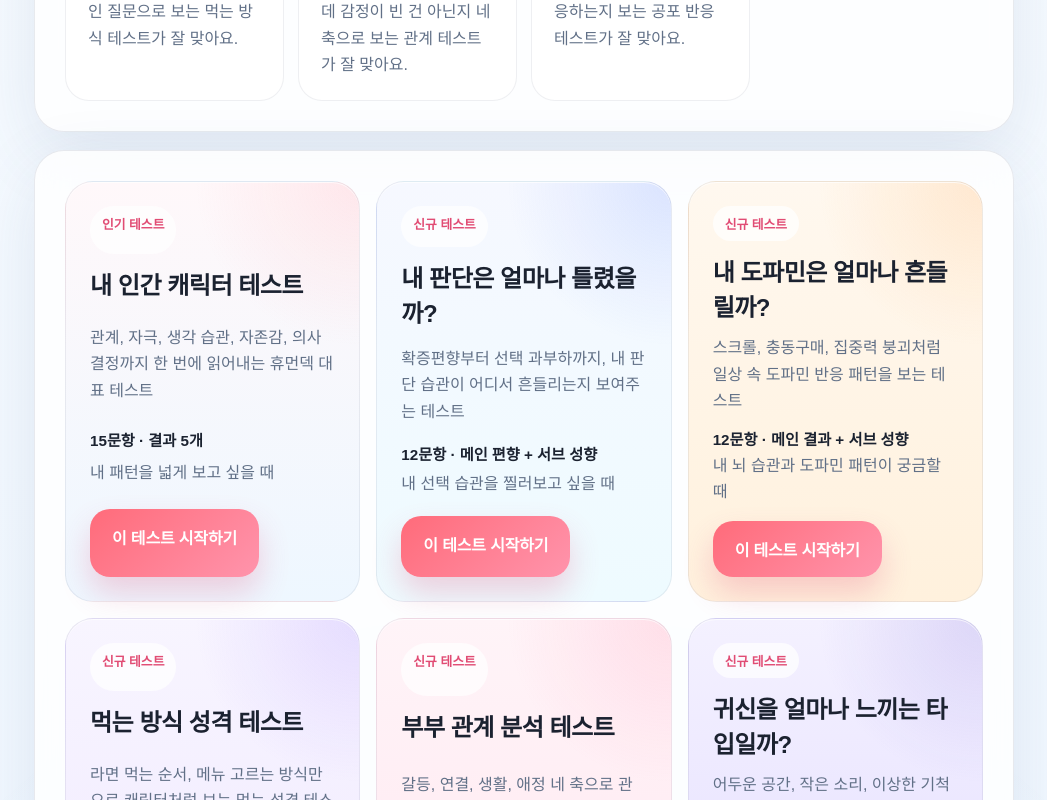
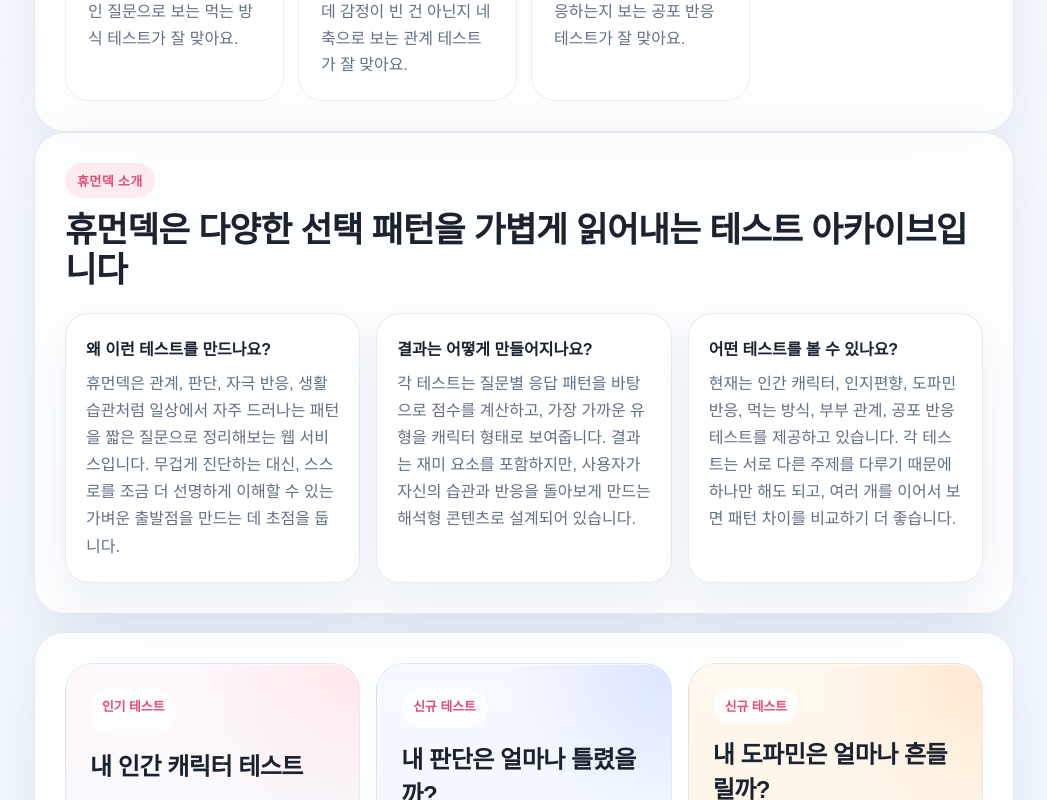
Before and after one commit to chichigoldbar-collab/humandeck, a Next.js app: page / in a window 1280 px wide. Shown: the part 1160-1960 px from the top of the page, without its empty margins (116-1163 px from the left). Built offline with nearby package versions, Linux system fonts and the light colour scheme; no server answers.

Commit message:
Add service info and FAQ pages

```diff
--- a/app/globals.css
+++ b/app/globals.css
@@ -1043,6 +1043,54 @@ button {
   letter-spacing: -0.03em;
 }
 
+.home-service-panel {
+  display: grid;
+  gap: 22px;
+}
+
+.home-service-grid {
+  display: grid;
+  grid-template-columns: repeat(auto-fit, minmax(220px, 1fr));
+  gap: 16px;
+}
+
+.home-service-card,
+.faq-card {
+  border-radius: 24px;
+  border: 1px solid var(--line);
+  background: rgba(255, 255, 255, 0.78);
+  padding: 22px 20px;
+  box-shadow: 0 18px 44px rgba(42, 77, 122, 0.08);
+}
+
+.home-service-card strong {
+  display: block;
+  margin-bottom: 10px;
+  color: var(--text);
+  font-size: 1rem;
+  font-weight: 800;
+}
+
+.home-service-card p,
+.faq-card p {
+  margin: 0;
+  color: var(--muted);
+  line-height: 1.7;
+}
+
+.faq-list {
+  display: grid;
+  gap: 16px;
+  margin-top: 24px;
+}
+
+.faq-card h2 {
+  margin: 0 0 10px;
+  color: var(--text);
+  font-size: 1.1rem;
+  line-height: 1.35;
+}
+
 .policy-card > p {
   margin: 0 0 24px;
   color: var(--muted);
--- a/components/HomeExperience.tsx
+++ b/components/HomeExperience.tsx
@@ -147,6 +147,41 @@ export function HomeExperience() {
         </div>
       </section>
 
+      <section className="panel home-service-panel">
+        <div className="panel-header">
+          <span>휴먼덱 소개</span>
+          <h2>휴먼덱은 다양한 선택 패턴을 가볍게 읽어내는 테스트 아카이브입니다</h2>
+        </div>
+        <div className="home-service-grid">
+          <article className="home-service-card">
+            <strong>왜 이런 테스트를 만드나요?</strong>
+            <p>
+              휴먼덱은 관계, 판단, 자극 반응, 생활 습관처럼 일상에서 자주 드러나는
+              패턴을 짧은 질문으로 정리해보는 웹 서비스입니다. 무겁게 진단하는 대신,
+              스스로를 조금 더 선명하게 이해할 수 있는 가벼운 출발점을 만드는 데
+              초점을 둡니다.
+            </p>
+          </article>
+          <article className="home-service-card">
+            <strong>결과는 어떻게 만들어지나요?</strong>
+            <p>
+              각 테스트는 질문별 응답 패턴을 바탕으로 점수를 계산하고, 가장 가까운
+              유형을 캐릭터 형태로 보여줍니다. 결과는 재미 요소를 포함하지만, 사용자가
+              자신의 습관과 반응을 돌아보게 만드는 해석형 콘텐츠로 설계되어 있습니다.
+            </p>
+          </article>
+          <article className="home-service-card">
+            <strong>어떤 테스트를 볼 수 있나요?</strong>
+            <p>
+              현재는 인간 캐릭터, 인지편향, 도파민 반응, 먹는 방식, 부부 관계, 공포
+              반응 테스트를 제공하고 있습니다. 각 테스트는 서로 다른 주제를 다루기
+              때문에 하나만 해도 되고, 여러 개를 이어서 보면 패턴 차이를 비교하기 더
+              좋습니다.
+            </p>
+          </article>
+        </div>
+      </section>
+
       <section className="panel home-panel">
         <div className="home-test-grid">
           {tests.map((test) => (
--- a/components/SiteFooter.tsx
+++ b/components/SiteFooter.tsx
@@ -13,6 +13,8 @@ export function SiteFooter() {
         </div>
       </div>
       <div className="footer-links">
+        <a href="/about">서비스 소개</a>
+        <a href="/faq">자주 묻는 질문</a>
         <a href="mailto:teddysmansion01@gmail.com">문의하기</a>
         <a href="/privacy">개인정보처리방침</a>
         <a href="/terms">이용약관</a>
```
Also changed, not shown: app/about/page.tsx (added, +69 -0 lines), app/faq/page.tsx (added, +69 -0 lines).
